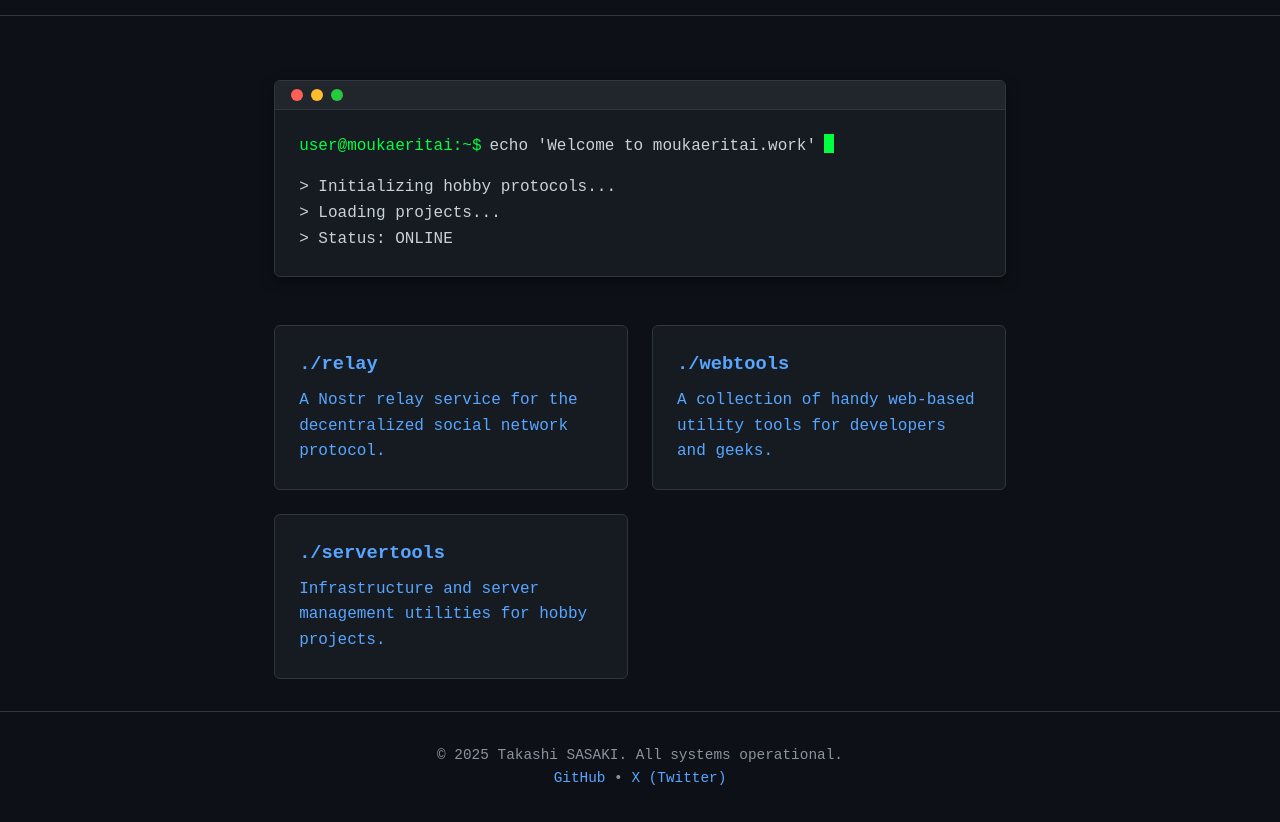
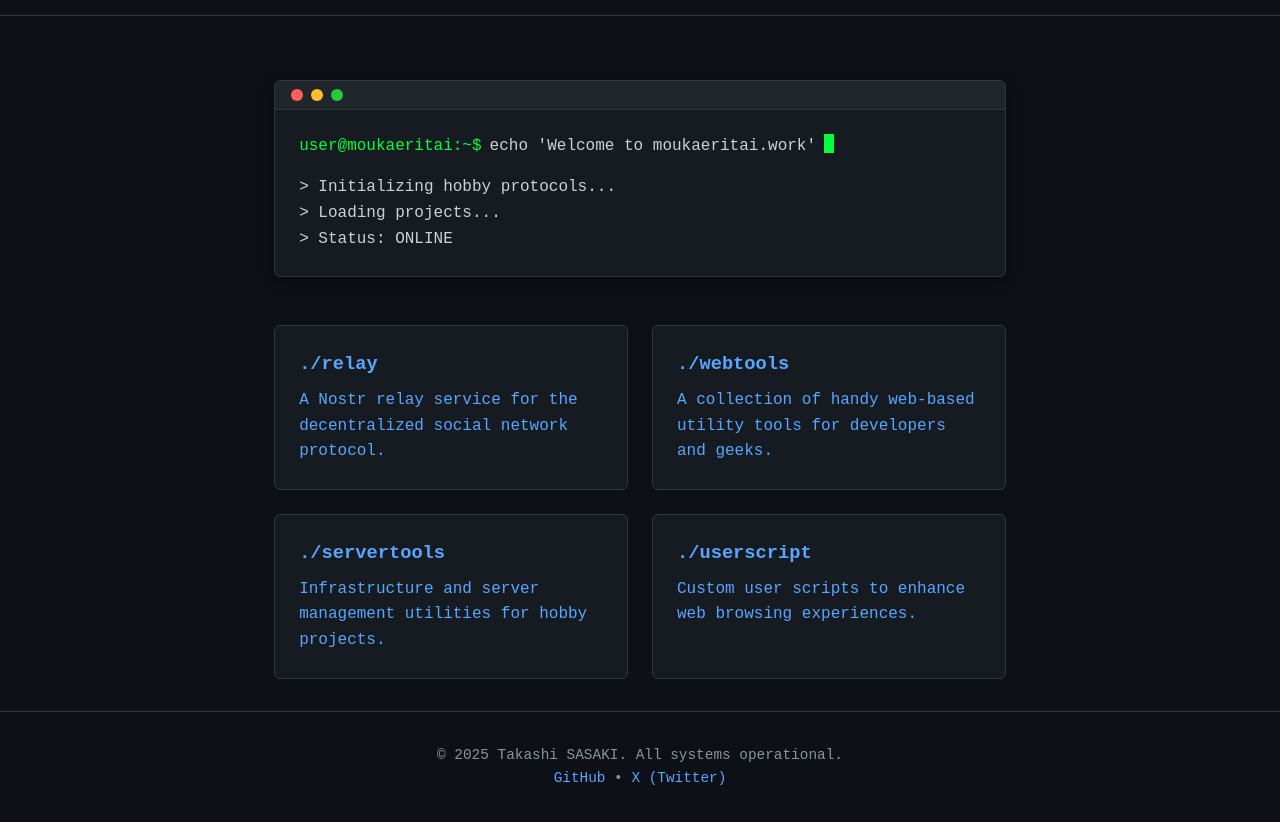
Before and after one commit to TakashiSasaki/moukaeritai.work, a plain HTML site: page index.html in a window 1280 px wide. Shown: the part 80-902 px from the top of the page. Drawn offline with Linux system fonts and the light colour scheme.

Commit message:
feat: add link to userscript subdomain

```diff
--- a/index.html
+++ b/index.html
@@ -52,6 +52,10 @@
                 <h3>./servertools</h3>
                 <p>Infrastructure and server management utilities for hobby projects.</p>
             </a>
+            <a href="https://userscript.moukaeritai.work" class="card">
+                <h3>./userscript</h3>
+                <p>Custom user scripts to enhance web browsing experiences.</p>
+            </a>
         </div>
     </div>
 
```
